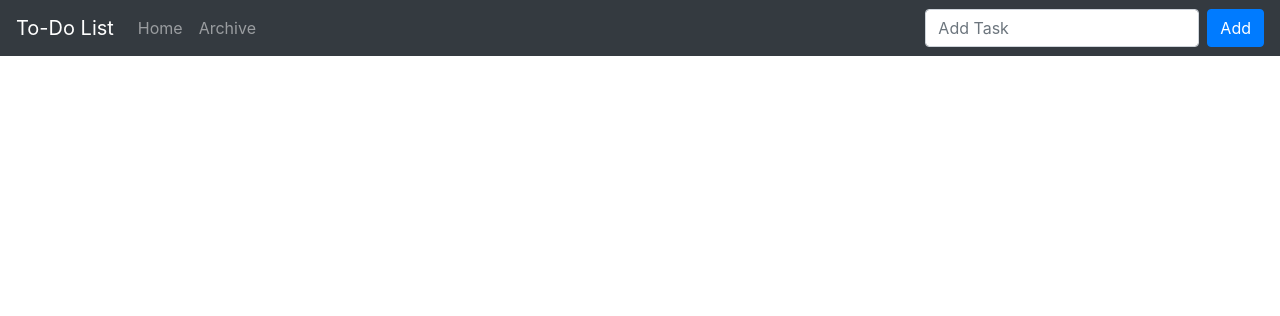
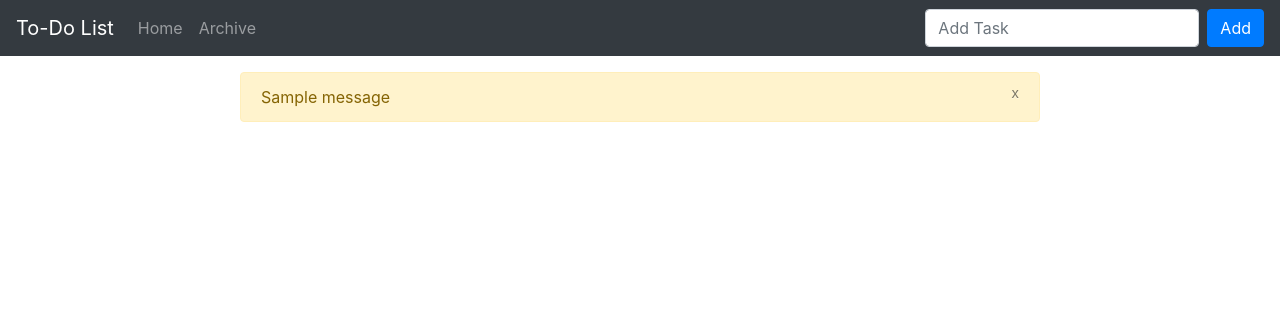
Before and after one commit to kentSarmiento/djTodo, a Django app: page / in a window 1280 px wide. Shown: the top 316 px of the page. Run offline with Django 3.2, Linux system fonts and the light colour scheme; tables that the repository leaves empty hold one stand-in row (values such as "Sample post"); one stand-in notice (Sample message) is shown; some libraries are stand-ins or nearby versions.

Commit message:
Add message for each operation result

```diff
--- a/TodoList/templates/home.html
+++ b/TodoList/templates/home.html
@@ -3,6 +3,19 @@
 {% block title %} To-do List {% endblock %}
 
 {% block content %}
+
+{% if messages %}
+    {% for message in messages %}
+        <div class="own_alerts alert alert-warning alert-dismissable" role="alert">
+            <button class="close" data-dismiss="alert">
+                <small><sup>x</sup></small>
+            </button>
+            {{ message }}
+        </div>
+    {% endfor%}
+{% endif %}
+
+<br>
 
 {% if all_items %}
 
--- a/TodoList/views.py
+++ b/TodoList/views.py
@@ -1,4 +1,5 @@
 from django.shortcuts import render, redirect
+from django.contrib import messages
 from .models import List
 from .forms import ListForm
 
@@ -11,8 +12,11 @@ def home(request):
 
         if form.is_valid():
             form.save()
+            messages.success(request, ('Task is successfully added!'))
             all_items = List.objects.filter(completed=False)
             context={'all_items': all_items}
+        else:
+            messages.warning(request, ('Task is NOT added!'))
 
         return render(request, 'home.html', context)
 
@@ -47,8 +51,11 @@ def edit(request, id):
 
         if form.is_valid():
             form.save()
+            messages.success(request, ('Task is successfully updated!'))
             all_items = List.objects.all
             context={'all_items': all_items}
+        else:
+            messages.warning(request, ('Task is NOT updated!'))
 
         return redirect('home')
 
--- a/static/css/local.css
+++ b/static/css/local.css
@@ -5,6 +5,10 @@
 .own_tables {
     margin: auto;
     width: 650px;
+}
+.own_alerts {
+    margin: auto;
+    width: 800px;
 }
 
 .darklink {
```
